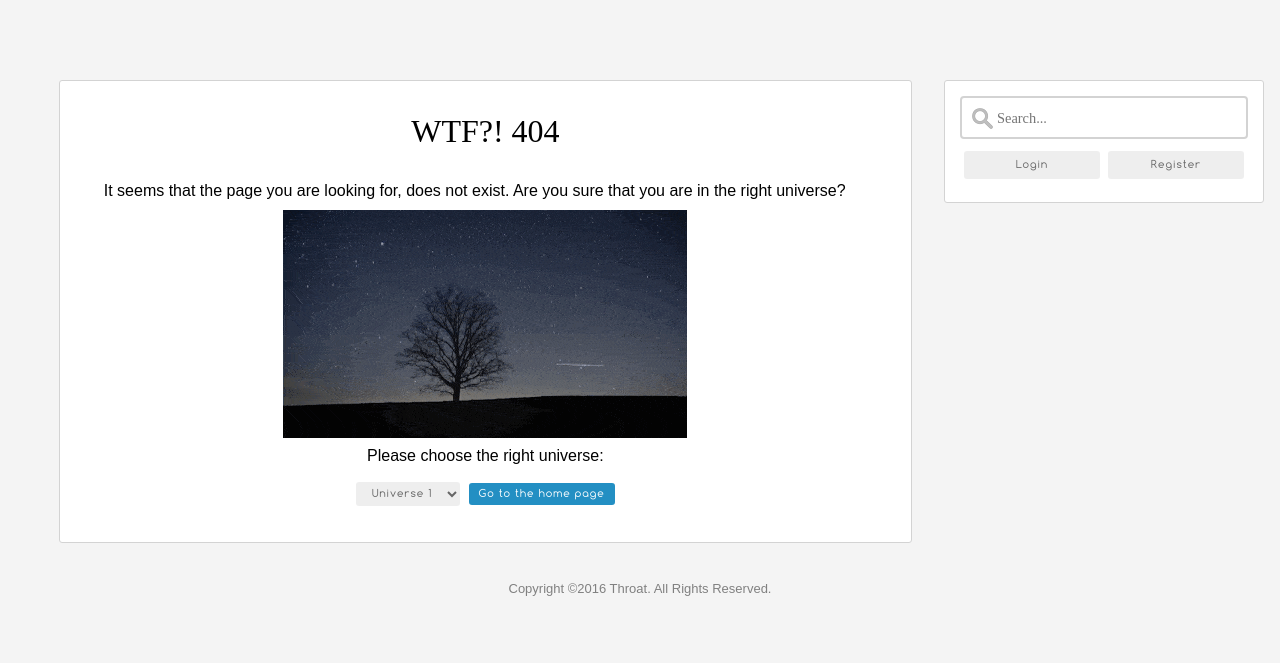
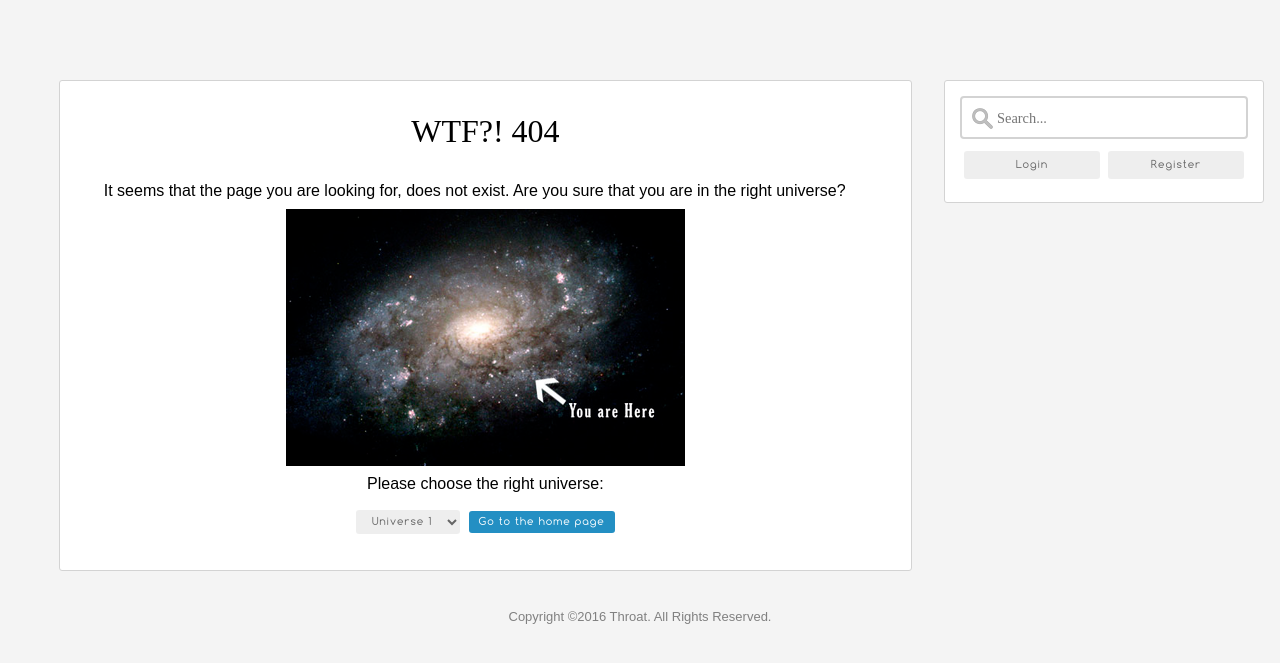
Before and after one commit to Phuks-co/throat, a Flask app: page /s/1 in a window 1280 px wide. Shown: the part 72-735 px from the top of the page. Run offline with Flask 2, Linux system fonts and the light colour scheme.

Commit message:
Change img

```diff
--- a/templates/errors/404.html
+++ b/templates/errors/404.html
@@ -13,7 +13,7 @@
       <h1>WTF?! 404</h1>
       <br>
       <p>It seems that the page you are looking for, does not exist. Are you sure that you are in the right universe?</p>
-      <img src="{{ url_for('static', filename='img/errors/404.gif') }}" alt="(insert a wtf gif here)" />
+      <img src="{{ url_for('static', filename='img/errors/404.png') }}" alt="(insert a wtf image here)" align/>
       <div style="text-align: center;">
         <p>Please choose the right universe:</p>
         <br>
```
Also changed, not shown: static/img/errors/404.gif (deleted), static/img/errors/404.png (added).
